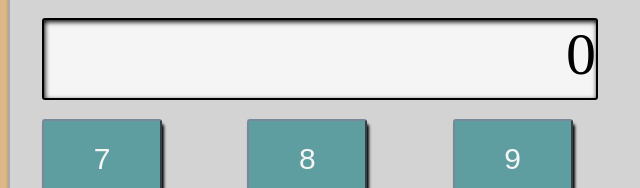
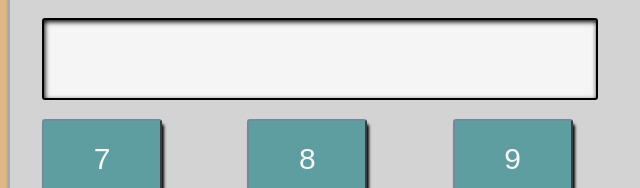
Before and after one commit to abarnard91/calculator, a plain HTML site: page index.html in a window 1280 px wide. Shown: the part 172-360 px from the top of the page, 230-870 px from the left. Drawn offline with Linux system fonts and the light colour scheme.

Commit message:
added calculator.js to html file removed zero from output bar on start

```diff
--- a/index.html
+++ b/index.html
@@ -4,6 +4,7 @@
   <meta charset="UTF-8">
   <meta name="viewport" content="width=device-width, initial-scale=1.0">
   <link rel="stylesheet" href="styles.css">
+  <script defer src="calculator.js"></script>
   <title>Calculator</title>
 </head>
 <body>
@@ -12,7 +13,7 @@
     <div id="title">CALCULATOR</div>
     <div id="output-clear-row" class="rows">
        <div id="output-input">
-       0
+
       </div>
       <button id="clear-button" class="key">Clear</button>
     </div>
```
